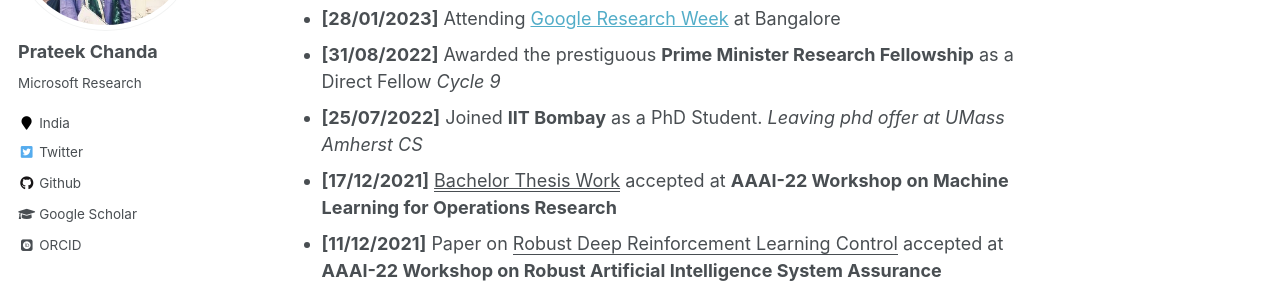
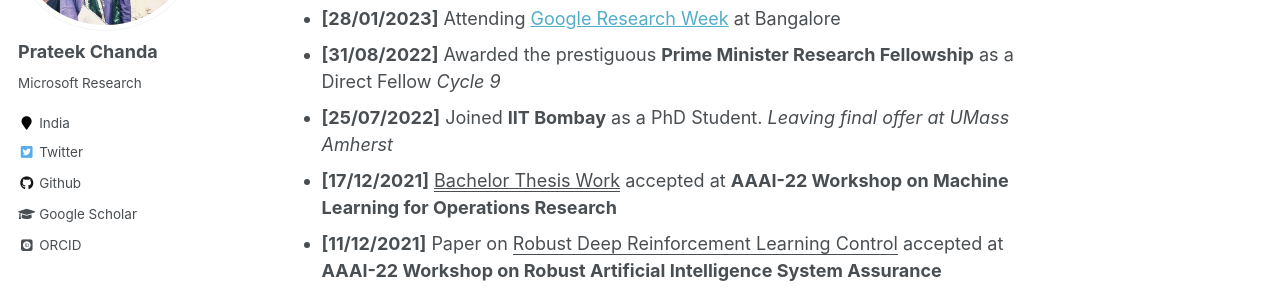
Before and after one commit to prateekiiest/prateekist.github.io, a Jekyll site: the page built from _pages/about.md, in a window 1280 px wide and 900 px high, scrolled down 508 px. Shown: the part 153-449 px from the top of the window. Built offline with Jekyll 4.4.1, drawn with Linux system fonts in a browser that asks for light colours; some web fonts are replaced.

Commit message:
Update about.md

```diff
--- a/_pages/about.md
+++ b/_pages/about.md
@@ -26,7 +26,7 @@
 - **[15/02/2023]** 1 Paper **accepted** to <span style="color:red">**ICLR 2024**</span>. (More details soon)
 - **[28/01/2023]** Attending [Google Research Week](https://sites.google.com/view/researchweek2023/home) at Bangalore
 - **[31/08/2022]** Awarded the prestiguous **Prime Minister Research Fellowship** as a Direct Fellow *Cycle 9*
-- **[25/07/2022]** Joined **IIT Bombay** as a PhD Student.  *Leaving phd offer at UMass Amherst CS*
+- **[25/07/2022]** Joined **IIT Bombay** as a PhD Student.  *Leaving final offer at UMass Amherst*
 - **[17/12/2021]** <ins><a href="https://openreview.net/forum?id=xUBHq0OrgeR&noteId=opF2ZXN4DCJ">Bachelor Thesis Work</a></ins> accepted at **AAAI-22 Workshop on Machine Learning for Operations Research**
 - **[11/12/2021]** Paper on <ins>Robust Deep Reinforcement Learning Control</ins> accepted at **AAAI-22 Workshop on
 Robust Artificial Intelligence System Assurance**
```
